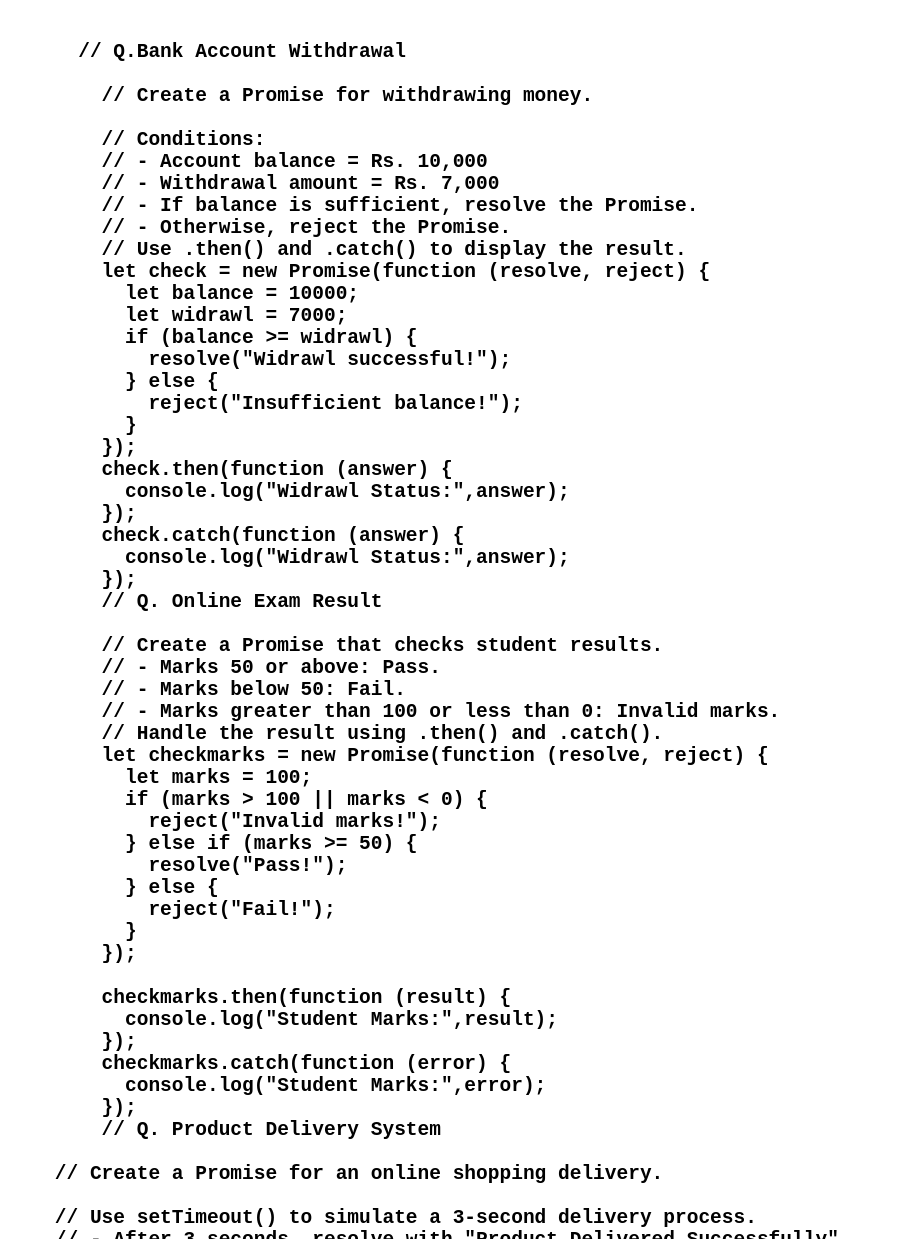
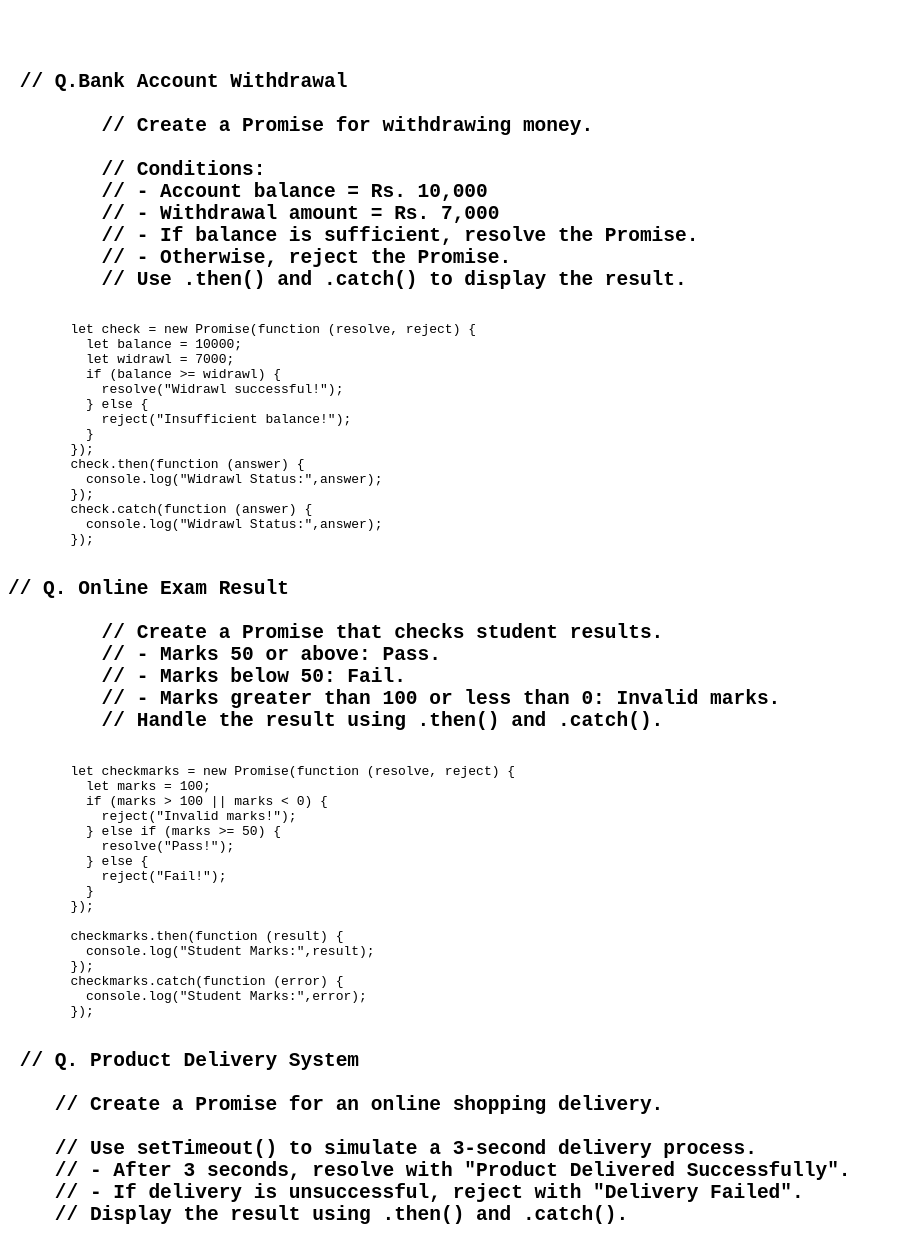
Before and after one commit to Aroobakhan-code/Promise-Function, a plain HTML site: page index.html in a window 1280 px wide. Shown: the part 61-1300 px from the top of the page, without its empty margins (0-901 px from the left). Drawn offline with Linux system fonts and the light colour scheme.

Commit message:
Update headings and formatting in index.html

```diff
--- a/index.html
+++ b/index.html
@@ -7,8 +7,8 @@
   </head>
   <body>
     <h1>Promise Function</h1>
-    <pre><h2>
-      // Q.Bank Account Withdrawal
+    <pre><h3>
+     <h2> // Q.Bank Account Withdrawal
 
         // Create a Promise for withdrawing money.
 
@@ -17,7 +17,7 @@
         // - Withdrawal amount = Rs. 7,000
         // - If balance is sufficient, resolve the Promise.
         // - Otherwise, reject the Promise.
-        // Use .then() and .catch() to display the result.
+        // Use .then() and .catch() to display the result.</h2>
         let check = new Promise(function (resolve, reject) {
           let balance = 10000;
           let widrawl = 7000;
@@ -33,13 +33,13 @@
         check.catch(function (answer) {
           console.log("Widrawl Status:",answer);
         });
-        // Q. Online Exam Result
+        <h2>// Q. Online Exam Result
 
         // Create a Promise that checks student results.
         // - Marks 50 or above: Pass.
         // - Marks below 50: Fail.
         // - Marks greater than 100 or less than 0: Invalid marks.
-        // Handle the result using .then() and .catch().
+        // Handle the result using .then() and .catch().</h2>
         let checkmarks = new Promise(function (resolve, reject) {
           let marks = 100;
           if (marks > 100 || marks < 0) {
@@ -57,14 +57,14 @@
         checkmarks.catch(function (error) {
           console.log("Student Marks:",error);
         });
-        // Q. Product Delivery System
+       <h2> // Q. Product Delivery System
 
     // Create a Promise for an online shopping delivery.
 
     // Use setTimeout() to simulate a 3-second delivery process.
     // - After 3 seconds, resolve with "Product Delivered Successfully".
     // - If delivery is unsuccessful, reject with "Delivery Failed".
-    // Display the result using .then() and .catch().
+    // Display the result using .then() and .catch().</h2>
     let delivery = new Promise(function(resolve,reject){
         setTimeout(function(){
         let delivery=(true)
@@ -84,7 +84,7 @@
     delivery.catch(function(Check){
         console.log("Delivery status:",Check)
     })
-    // Q. Promise Chaining
+  <h2>  // Q. Promise Chaining
 
 // Create a Promise that performs these operations:
 // 1. Start with a number: 10.
@@ -92,7 +92,7 @@
 // 3. Multiply the result by 2.
 // 4. Subtract 5.
 // 5. Display the final result.
-// Use Promise chaining with multiple .then() methods.
+// Use Promise chaining with multiple .then() methods.</h2>
 let calculation =new Promise(function(resolve,reject){
     let number=10
       resolve(number)
@@ -113,7 +113,7 @@ calculation
 })
 
 
-    </pre></h2>
+    </pre></h3>
   </body>
   <script>
         // Q.Bank Account Withdrawal
```
